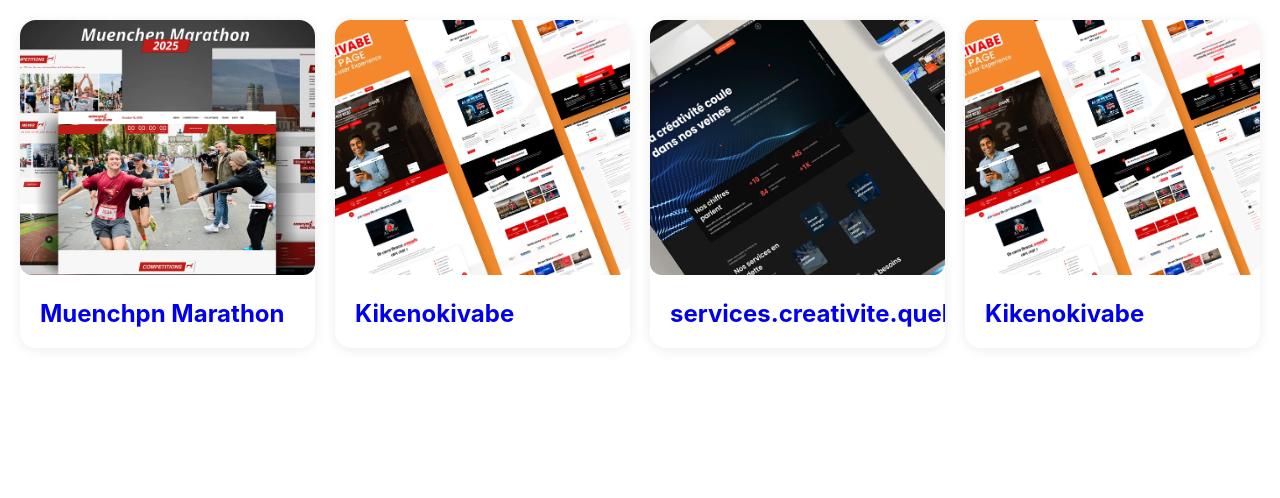
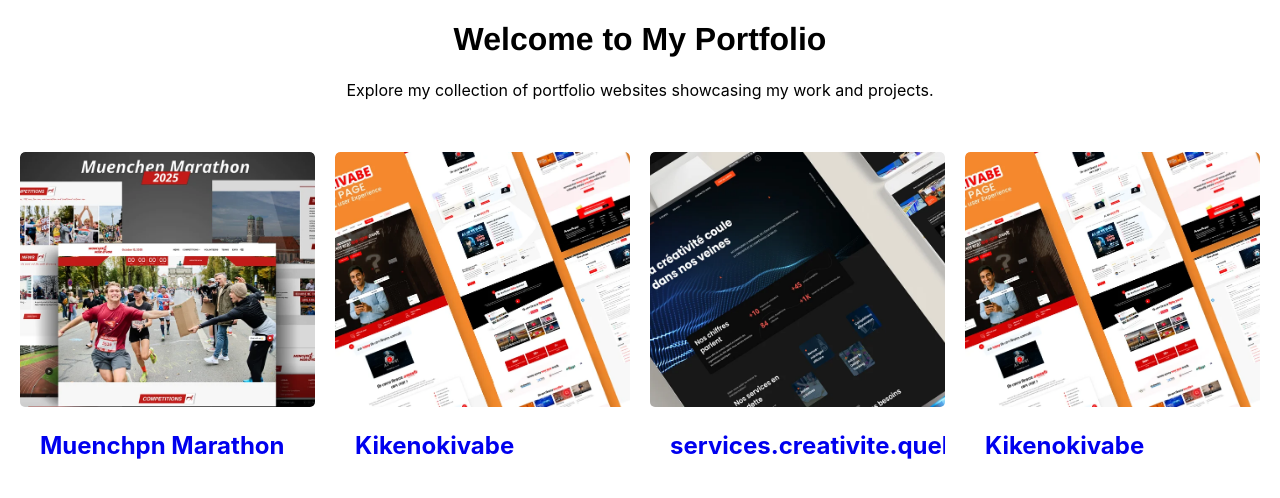
Before and after one commit to arclub99/portfolio-websites, a React (Create React App) app: page / in a window 1280 px wide. Shown: the top 498 px of the page. Built offline with nearby package versions, Linux system fonts and the light colour scheme.

Commit message:
design chnage and title add

```diff
--- a/src/CourseCard.css
+++ b/src/CourseCard.css
@@ -1,3 +1,8 @@
+#Main-title h1{
+  text-align: center;
+  font-size: 32px;
+  font-family:'Helvetica Neue', sans-serif;
+}
 .course-grid {
   display: grid;
   grid-template-columns: repeat(4, 1fr);
@@ -7,29 +12,23 @@
 
 .course-card {
   text-decoration: none;
-  color: black;
-  transition: 0.3s;
   display: block;
-  border-radius: 16px;
+  border-radius: 5px;
   overflow: hidden;
   background: white;
   transition: all 0.3s ease;
-  box-shadow: 0 2px 12px rgba(0,0,0,0.08);
+
 }
 
 .course-card img {
   width: 100%;
-  border-radius: 12px;
+  border-radius: 5px;
   height: 255px;
   object-fit: cover;
 
 }
 
-.course-card:hover {
-  transform: translateY(-5px);
-   transform: translateY(-6px) scale(1.00);
-  box-shadow: 0 10px 10px rgba(0,0,0,0.12);
-}
+
 .course-card a {
   text-decoration: none;
 }
--- a/src/pages/Home.jsx
+++ b/src/pages/Home.jsx
@@ -7,7 +7,17 @@
 
 const Home = () => {
   return (
-    <div className="course-grid">
+    <>
+      <div id="Main-title">
+        <h1>
+          Welcome to My Portfolio
+        </h1>
+        <p style={{ textAlign: "center", margin: "0 0 32px 0" }}>
+          Explore my collection of portfolio websites showcasing my work and
+          projects.
+        </p>
+      </div>
+      <div className="course-grid">
       <CourseCard
         image={img1}
         title="Muenchpn Marathon"
@@ -28,7 +38,9 @@
         title="Kikenokivabe"
         link="https://kikenokivabe.com/"
       />
-    </div>
+
+      </div>
+    </>
   );
 };
 
```
